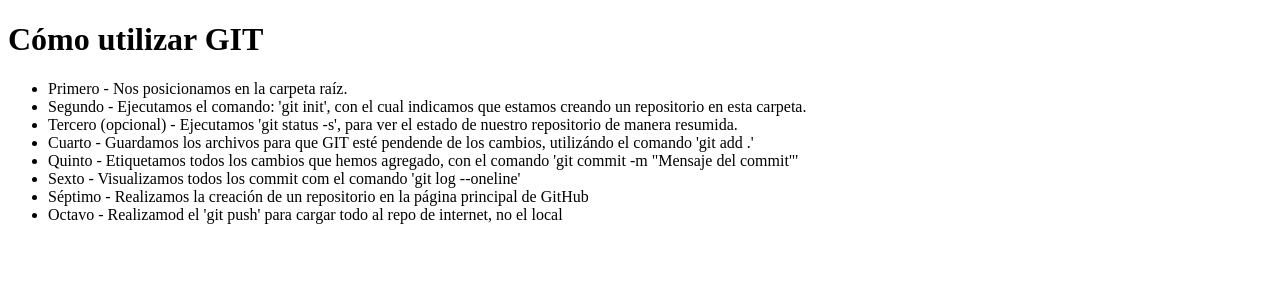
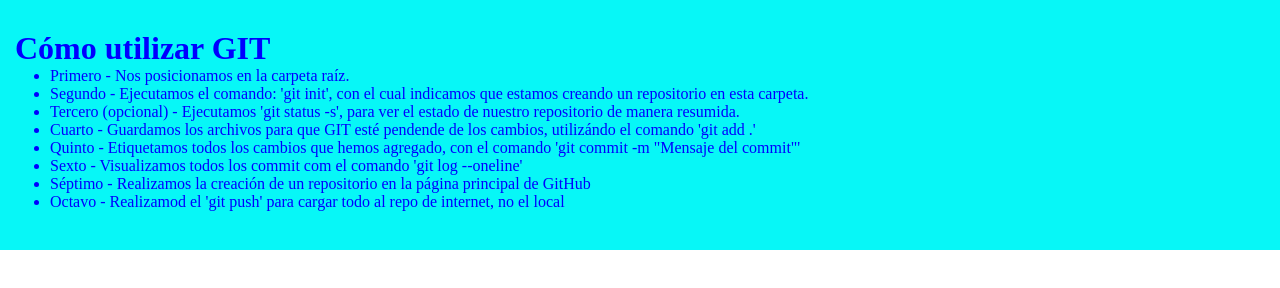
Before and after one commit to AlanWegner/aprendiendo-git-y-github, a plain HTML site: page index.html in a window 1280 px wide. Drawn offline with Linux system fonts and the light colour scheme.

Commit message:
agregando estilos al trabajo

```diff
--- /dev/null
+++ b/css/style.css
@@ -0,0 +1,21 @@
+* {
+    padding: 0;
+    margin: 0;
+    box-sizing: border-box;
+}
+
+.info {
+    background-color: rgb(7, 247, 247);
+    height: 250px;
+}
+.info__title {
+    color: blue;
+    padding-left: 15px;
+    padding-top: 30px;
+}
+.info__container-list {
+    padding-left: 50px;
+}
+.info__list {
+    color: blue;
+}
--- a/index.html
+++ b/index.html
@@ -4,18 +4,21 @@
     <meta charset="UTF-8">
     <meta name="viewport" content="width=device-width, initial-scale=1.0">
     <title>Aprendiendo Git & GitHub</title>
+    <link rel="stylesheet" href="./css/style.css">
 </head>
 <body>
-    <h1>Cómo utilizar GIT</h1>
-    <ul>
-        <li>Primero - Nos posicionamos en la carpeta raíz.</li>
-        <li>Segundo - Ejecutamos el comando: 'git init', con el cual indicamos que estamos creando un repositorio en esta carpeta.</li>
-        <li>Tercero (opcional) - Ejecutamos 'git status -s', para ver el estado de nuestro repositorio de manera resumida.</li>
-        <li>Cuarto - Guardamos los archivos para que GIT esté pendende de los cambios, utilizándo el comando 'git add .'</li>
-        <li>Quinto - Etiquetamos todos los cambios que hemos agregado, con el comando 'git commit -m "Mensaje del commit"'</li>
-        <li>Sexto - Visualizamos todos los commit com el comando 'git log --oneline'</li>
-        <li>Séptimo - Realizamos la creación de un repositorio en la página principal de GitHub</li>
-        <li>Octavo - Realizamod el 'git push' para cargar todo al repo de internet, no el local</li>
-    </ul>
+    <div class="info">
+        <h1 class="info__title">Cómo utilizar GIT</h1>
+        <ul class="info__container-list">
+            <li class="info__list">Primero - Nos posicionamos en la carpeta raíz.</li>
+            <li class="info__list">Segundo - Ejecutamos el comando: 'git init', con el cual indicamos que estamos creando un repositorio en esta carpeta.</li>
+            <li class="info__list">Tercero (opcional) - Ejecutamos 'git status -s', para ver el estado de nuestro repositorio de manera resumida.</li>
+            <li class="info__list">Cuarto - Guardamos los archivos para que GIT esté pendende de los cambios, utilizándo el comando 'git add .'</li>
+            <li class="info__list">Quinto - Etiquetamos todos los cambios que hemos agregado, con el comando 'git commit -m "Mensaje del commit"'</li>
+            <li class="info__list">Sexto - Visualizamos todos los commit com el comando 'git log --oneline'</li>
+            <li class="info__list">Séptimo - Realizamos la creación de un repositorio en la página principal de GitHub</li>
+            <li class="info__list">Octavo - Realizamod el 'git push' para cargar todo al repo de internet, no el local</li>
+        </ul>
+    </div>
 </body>
 </html>
```
